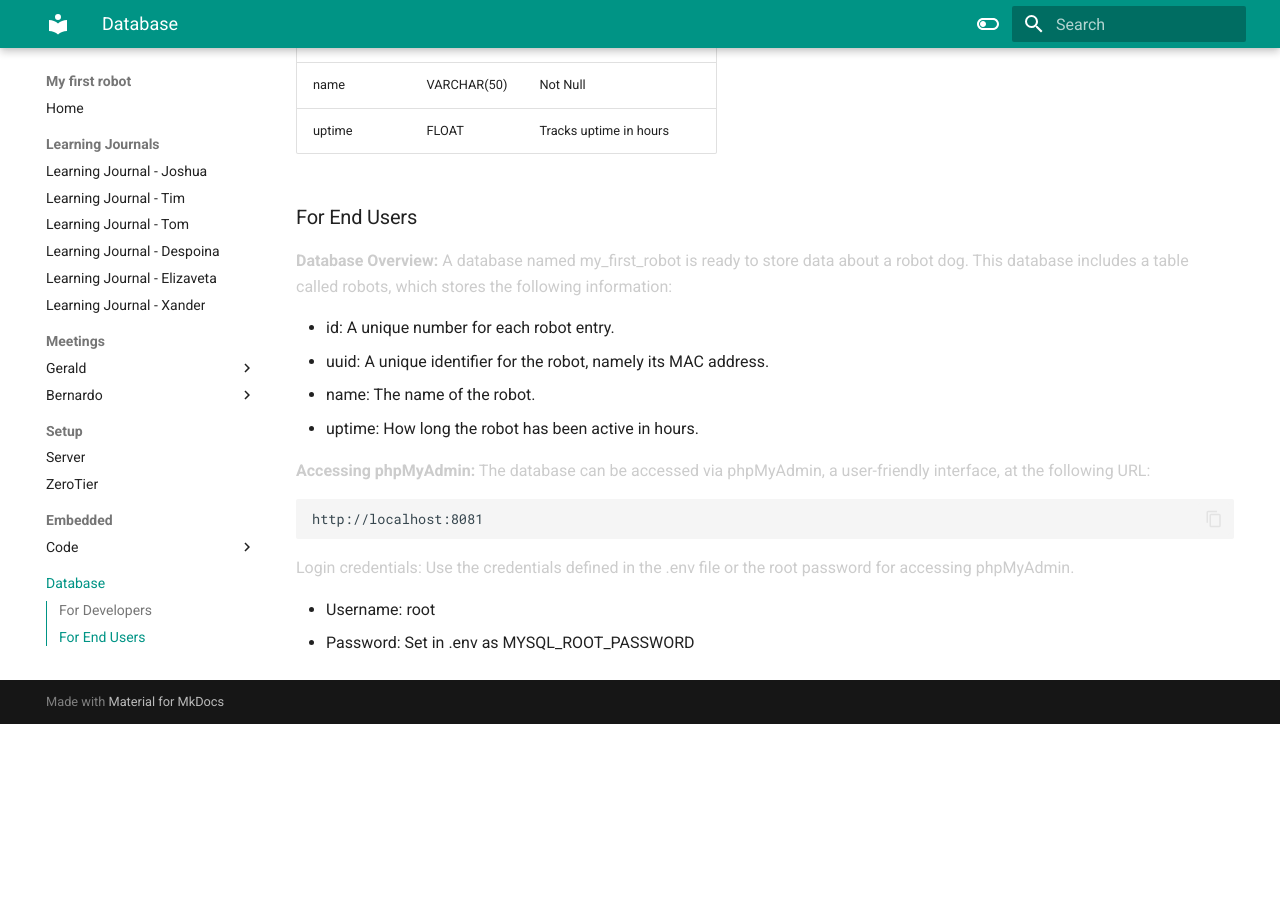
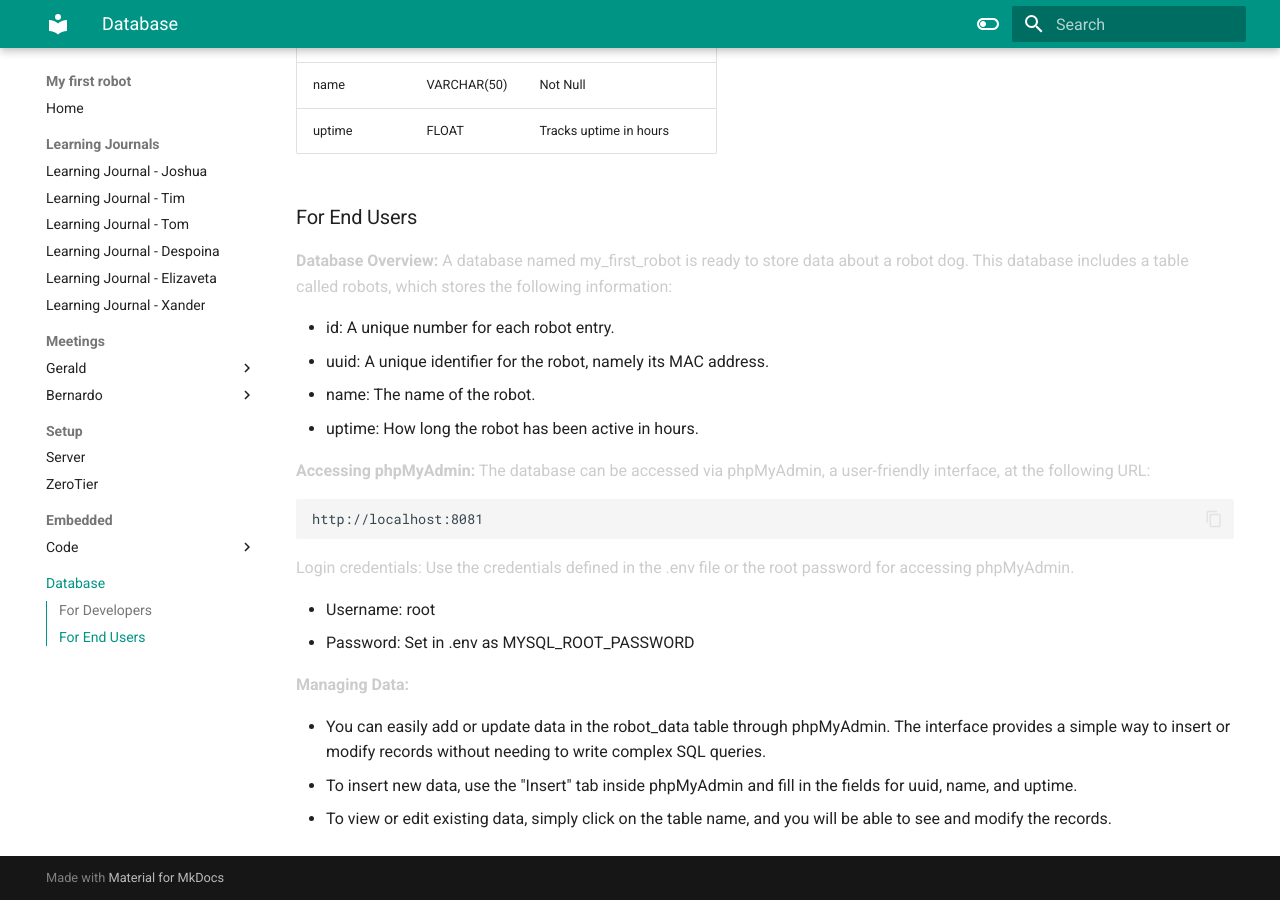
Before and after one commit to VioletHarmon2002/MyFirstRobot, an MkDocs documentation site: the page built from docs/database.md, in a window 1280 px wide and 900 px high, scrolled down 1302 px. Built offline with MkDocs 1.6.1 and Material for MkDocs 9.7.7, drawn with Linux system fonts in a browser that asks for light colours; before the commit the page ends 2026 px from its top, so only the background shows below that.

Commit message:
Added: managing data docs for End User

```diff
--- a/docs/database.md
+++ b/docs/database.md
@@ -83,3 +83,9 @@ Login credentials: Use the credentials defined in the .env file or the root pass
 
   - Username: root
   - Password: Set in .env as MYSQL_ROOT_PASSWORD
+
+**Managing Data:**
+
+- You can easily add or update data in the robot_data table through phpMyAdmin. The interface provides a simple way to insert or modify records without needing to write complex SQL queries.
+- To insert new data, use the "Insert" tab inside phpMyAdmin and fill in the fields for uuid, name, and uptime.
+- To view or edit existing data, simply click on the table name, and you will be able to see and modify the records.
```
